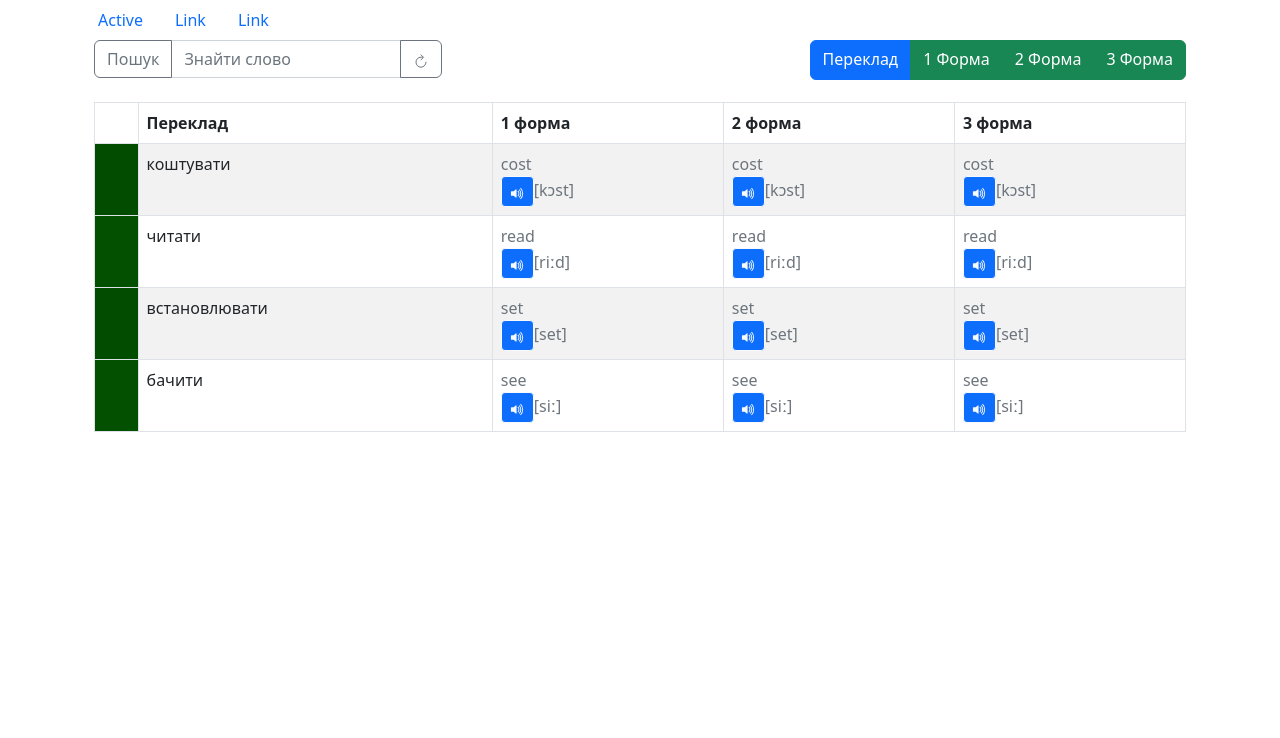
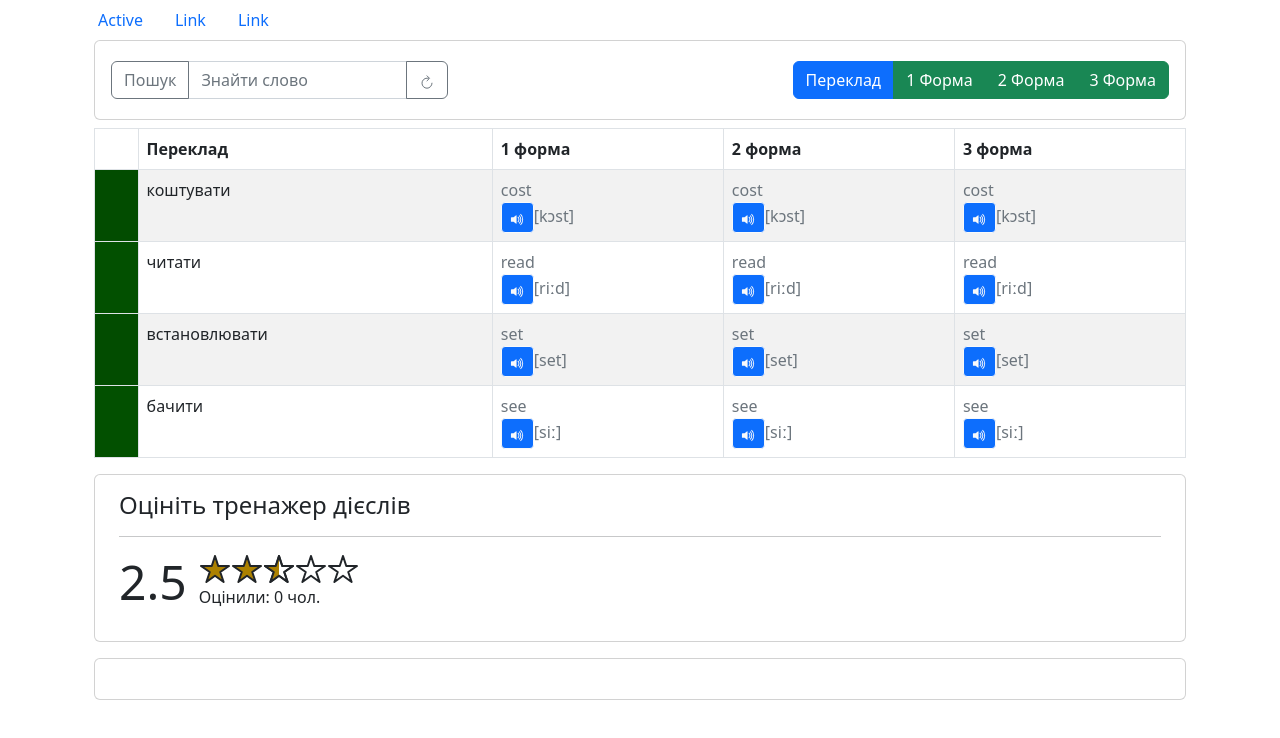
Before and after one commit to Deadusik/irregular_verbs_react, a React (Create React App) app in the folder client/: page / in a window 1280 px wide. Shown: the top 738 px of the page. Built offline with nearby package versions, Linux system fonts and the light colour scheme.

Commit message:
add rating component
create comments component.

```diff
--- a/client/src/App.js
+++ b/client/src/App.js
@@ -1,13 +1,15 @@
 import 'bootstrap/dist/css/bootstrap.min.css';
 import Navbar from './components/navbar/Navigatebar';
 import IrregularVerbPage from './components/pages/IrregularVerbPage';
+import { Container } from 'react-bootstrap';
+import styles from './styles/App.module.scss'
 
 function App() {
   return (
-    <div className="container">
+    <Container>
       <Navbar />
       <IrregularVerbPage />
-    </div>
+    </Container>
   );
 }
 
--- /dev/null
+++ b/client/src/components/comments/Comments.jsx
@@ -0,0 +1,14 @@
+import React from 'react'
+import { Card } from 'react-bootstrap'
+
+const Comments = () => {
+    return (
+        <Card>
+            <Card.Body>
+                <h2></h2>
+            </Card.Body>
+        </Card>
+    )
+}
+
+export default Comments
--- /dev/null
+++ b/client/src/components/exercise_rating/ExerciseRating.jsx
@@ -0,0 +1,80 @@
+import React, { useState } from 'react'
+import { Card, Row } from 'react-bootstrap'
+import { IoStarOutline, IoStarSharp, IoStarHalfOutline } from 'react-icons/io5';
+import styles from './ExerciseRating.module.scss'
+
+const ExerciseRating = ({ rating = 2.5, countUsers = 0 }) => {
+    const DEFAULT_STARS_STATE = [false, false, false, false, false]
+    const [stars, setStars] = useState(DEFAULT_STARS_STATE)
+    const [isSetRating, setIsSetRating] = useState(false)
+    const DARK_YELLOW = '#ac8100'
+    const YELLOW = '#ffbf00'
+
+    const changeStars = (number) =>
+        stars.map((star, index) => index <= number ? true : false)
+
+    const drawGeneralRating = () => {
+        const generalStars = []
+
+        for (let i = rating; i > 0; i--) {
+            if (i < 1 && i > 0) {
+                generalStars.push(
+                    <IoStarHalfOutline
+                        key={Date.now() + Math.round(i)}
+                        className={styles.Star}
+                        fill={DARK_YELLOW} />
+                )
+            }
+            else if (i > 0) {
+                generalStars.push(
+                    <IoStarSharp
+                        key={Date.now() + Math.round(i)}
+                        className={styles.Star}
+                        fill={DARK_YELLOW} />)
+            }
+        }
+
+        return generalStars
+    }
+
+    return (
+        <Card>
+            <Card.Body className='px-4'>
+                <h4>Оцініть тренажер дієслів</h4>
+                <hr />
+                <Row className='d-flex'>
+                    <div className='d-inline-flex w-auto'>
+                        <h2 className={styles.Rating}>{rating}</h2>
+                    </div>
+                    <Row className='d-inline-flex position-relative w-auto p-0'>
+                        { /* FROM RATING */}
+                        <div className={styles.UserRating}>
+                            {
+                                stars.map((item, index) => item ?
+                                    <IoStarSharp key={Date.now() + index}
+                                        className={styles.Star}
+                                        fill={YELLOW}
+                                        onMouseLeave={() => !isSetRating && setStars(DEFAULT_STARS_STATE)}
+                                        onClick={() => setIsSetRating(true)} />
+                                    :
+                                    <IoStarOutline key={Date.now() + index}
+                                        className={styles.Star}
+                                        onMouseEnter={() => !isSetRating && setStars(changeStars(index))}
+                                    />)
+                            }
+                        </div>
+                        { /* USERS RATING */}
+                        <div className={styles.GeneralRating}>
+                            {
+                                drawGeneralRating()
+                            }
+                        </div>
+                        <p>Оцінили: {countUsers} чол.</p>
+                    </Row>
+                </Row>
+            </Card.Body>
+        </Card>
+    )
+}
+
+export default ExerciseRating
--- /dev/null
+++ b/client/src/components/exercise_rating/ExerciseRating.module.scss
@@ -0,0 +1,21 @@
+.Star {
+    width: 2em;
+    height: 2em;
+    cursor: pointer;
+}
+
+.Rating {
+    font-size: 48px;
+}
+
+.GeneralRating {
+    opacity: 1;
+    pointer-events: none;
+    position: absolute;
+    top: 0;
+    left: 0;
+}
+
+.UserRating {
+    z-index: 1;
+}
--- a/client/src/components/pages/IrregularVerbPage.jsx
+++ b/client/src/components/pages/IrregularVerbPage.jsx
@@ -1,28 +1,39 @@
 import React, { useContext } from 'react'
 import IrregularVerbTable from '../irregular_verbs_table/IrregularVerbsTable';
-import { Container, Row, Col } from 'react-bootstrap';
+import { Container, Row, Col, Card } from 'react-bootstrap';
 import VerbSearchInput from '../table_controller/VerbSerachInput';
 import TableController from '../table_controller/TableController'
 import { Context } from '../..';
 import { observer } from 'mobx-react-lite';
+import styles from './IrregularVerbPage.module.scss'
+import ExerciseRating from '../exercise_rating/ExerciseRating';
+import Comments from '../comments/Comments';
 
 const IrregularVerbPage = observer(() => {
     const { irregularVerbs } = useContext(Context)
     const { generalTable } = useContext(Context)
 
     return (
-        <Container>
-            <Row className='d-flex justify-content-between' md={12}>
-                <Col md={4} className='d-inline-flex'>
-                    <VerbSearchInput />
-                </Col>
-                <Col className='d-inline-flex justify-content-end'>
-                    <TableController tableStore={generalTable} />
-                </Col>
-            </Row>
+        <Container className={styles.Container}>
+            <Card>
+                <Card.Body>
+                    <Row className='d-flex justify-content-between'>
+                        <Col className='d-inline-flex py-1' md={4}>
+                            <VerbSearchInput />
+                        </Col>
+                        <Col className='d-inline-flex justify-content-end py-1'>
+                            <TableController tableStore={generalTable} />
+                        </Col>
+                    </Row>
+                </Card.Body>
+            </Card>
             <IrregularVerbTable
                 currentVerbs={irregularVerbs.currentVerbs}
                 tableStore={generalTable} />
+            <ExerciseRating />
+            <div className='mt-3'>
+                <Comments />
+            </div>
         </Container>
     )
 })
--- /dev/null
+++ b/client/src/components/pages/IrregularVerbPage.module.scss
@@ -0,0 +1,40 @@
+@import '../../../node_modules/bootstrap/scss/bootstrap.scss';
+
+.small-t-ctrl {
+    display: flex;
+    background-color: red;
+}
+
+.Container {
+    background-color: white;
+}
+
+@include media-breakpoint-up(sm) {
+    .small-t-ctrl {
+        display: flex;
+    }
+}
+
+@include media-breakpoint-up(md) {
+    .small-t-ctrl {
+        display: inline-flex;
+    }
+}
+
+@include media-breakpoint-up(lg) {
+    .small-t-ctrl {
+        display: inline-flex;
+    }
+}
+
+@include media-breakpoint-up(xl) {
+    .small-t-ctrl {
+        display: inline-flex;
+    }
+}
+
+@include media-breakpoint-up(xxl) {
+    .small-t-ctrl {
+        display: inline-flex;
+    }
+}
--- a/client/src/components/table_controller/TableController.jsx
+++ b/client/src/components/table_controller/TableController.jsx
@@ -18,7 +18,7 @@ const TableController = observer(({ tableStore }) => {
         tableStore.setIsHideV3Col(!tableStore.isHideV3Col)
 
     return (
-        <ToggleButtonGroup type="checkbox" className={styles.TableController}>
+        <ToggleButtonGroup type="checkbox">
             <ToggleButton id="translate"
                 onClick={hideTranslateCol}
                 value={1}
--- a/client/src/components/table_controller/TableController.module.scss
+++ b/client/src/components/table_controller/TableController.module.scss
@@ -1,3 +1,35 @@
-.TableController {
-    height: 40px;
-}
+// @import '../.././../node_modules/bootstrap/scss/bootstrap.scss';
+
+// .TableController {
+//     height: 40px;
+// }
+
+// @include media-breakpoint-up(sm) {
+//     .TableController {
+//         width: 100%;
+//     }
+// }
+
+// @include media-breakpoint-up(md) {
+//     .TableController {
+//         width: auto;
+//     }
+// }
+
+// @include media-breakpoint-up(lg) {
+//     .TableController {
+//         width: auto;
+//     }
+// }
+
+// @include media-breakpoint-up(xl) {
+//     .TableController {
+//         width: auto;
+//     }
+// }
+
+// @include media-breakpoint-up(xxl) {
+//     .TableController {
+//         width: auto;
+//     }
+// }
--- a/client/src/components/table_controller/VerbSerachInput.jsx
+++ b/client/src/components/table_controller/VerbSerachInput.jsx
@@ -38,7 +38,7 @@ const VerbSearchInput = observer(() => {
     }
 
     return (
-        <InputGroup className="mb-3">
+        <InputGroup>
             <Button
                 onClick={() => irregularVerbs.setCurrentVerbs(findWordByName(word))}
                 variant="outline-secondary"
```
Also changed, not shown: client/src/imgs/background.png (added), client/src/styles/App.module.scss (added).
